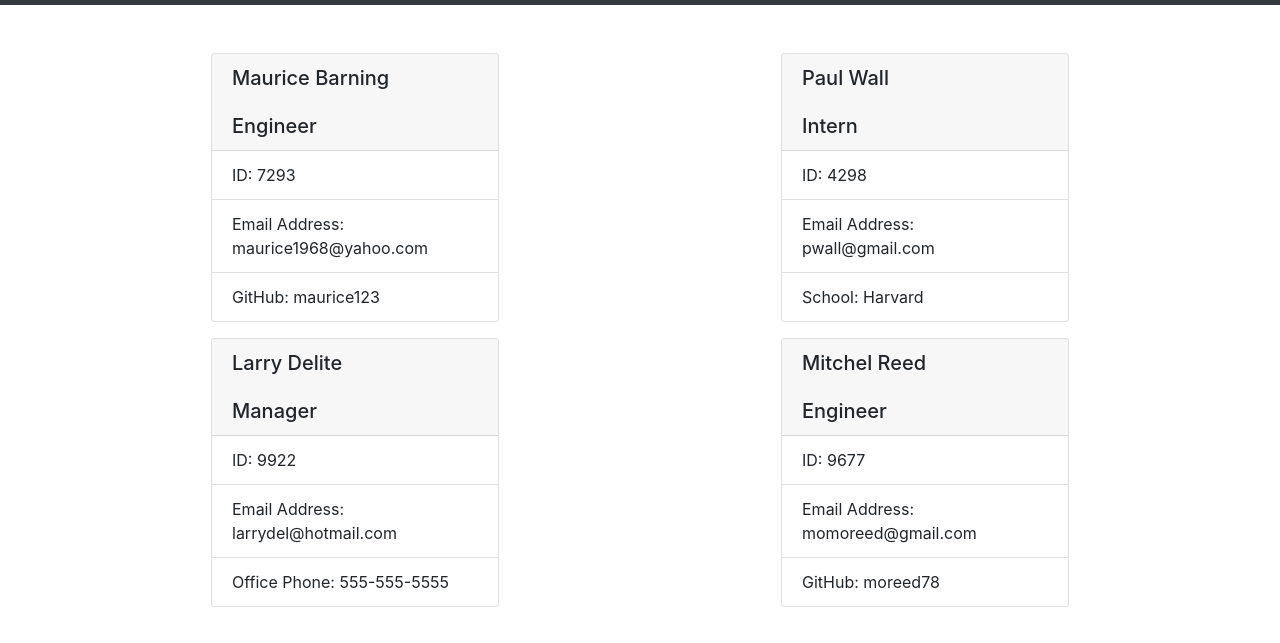
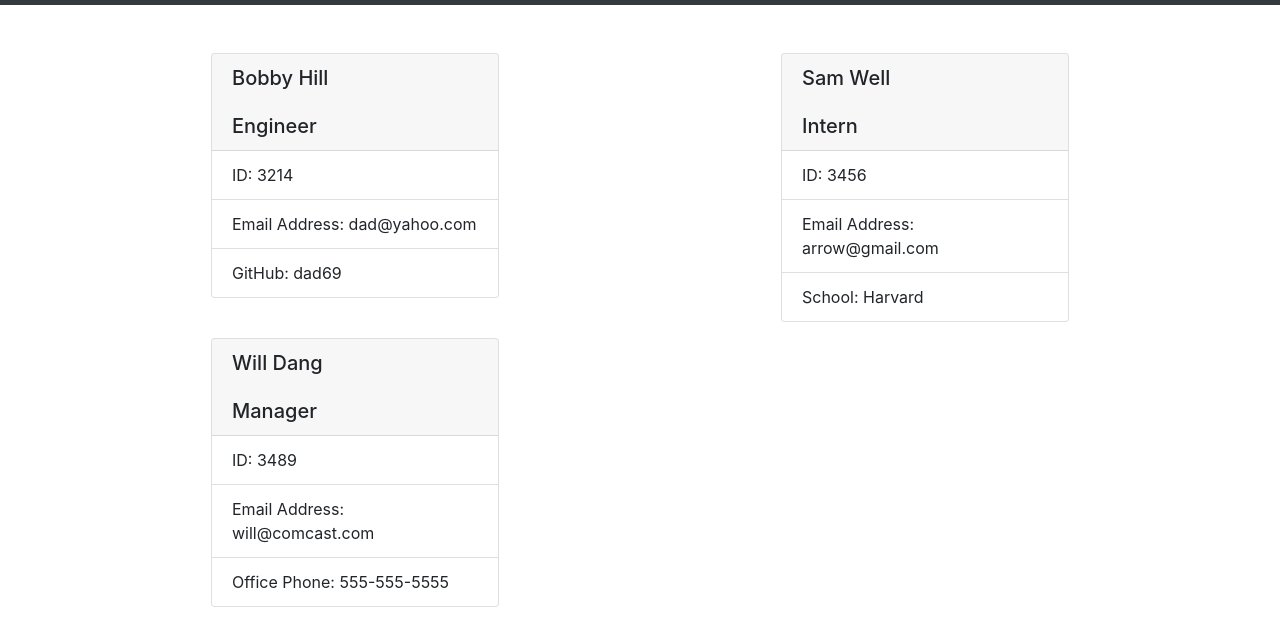
Before and after one commit to artbat6/myTeamProfileGenerator, a website: page output/team.html in a window 1280 px wide. Shown: the part 51-694 px from the top of the page. Drawn offline with nearby package versions, Linux system fonts and the light colour scheme.

```diff
--- a/output/team.html
+++ b/output/team.html
@@ -14,38 +14,29 @@
         <div class="container">
             <div class="row"><div class="col-6">
             <div class="card mx-auto mb-3" style="width: 18rem">
-            <h5 class="card-header">Maurice Barning<br /><br />Engineer</h5>
+            <h5 class="card-header">Bobby Hill<br /><br />Engineer</h5>
             <ul class="list-group list-group-flush">
-                <li class="list-group-item">ID: 7293</li>
-                <li class="list-group-item">Email Address: maurice1968@yahoo.com</li>
-                <li class="list-group-item">GitHub: maurice123</li>
+                <li class="list-group-item">ID: 3214</li>
+                <li class="list-group-item">Email Address: dad@yahoo.com</li>
+                <li class="list-group-item">GitHub: dad69</li>
             </ul>
             </div>
         </div><div class="col-6">
             <div class="card mx-auto mb-3" style="width: 18rem">
-            <h5 class="card-header">Paul Wall<br /><br />Intern</h5>
+            <h5 class="card-header">Sam Well<br /><br />Intern</h5>
             <ul class="list-group list-group-flush">
-                <li class="list-group-item">ID: 4298</li>
-                <li class="list-group-item">Email Address: pwall@gmail.com</li>
+                <li class="list-group-item">ID: 3456</li>
+                <li class="list-group-item">Email Address: arrow@gmail.com</li>
                 <li class="list-group-item">School: Harvard</li>
             </ul>
             </div>
         </div><div class="col-6">
             <div class="card mx-auto mb-3" style="width: 18rem">
-            <h5 class="card-header">Larry Delite<br /><br />Manager</h5>
+            <h5 class="card-header">Will Dang<br /><br />Manager</h5>
             <ul class="list-group list-group-flush">
-                <li class="list-group-item">ID: 9922</li>
-                <li class="list-group-item">Email Address: larrydel@hotmail.com</li>
+                <li class="list-group-item">ID: 3489</li>
+                <li class="list-group-item">Email Address: will@comcast.com</li>
                 <li class="list-group-item">Office Phone: 555-555-5555</li>
-            </ul>
-            </div>
-        </div><div class="col-6">
-            <div class="card mx-auto mb-3" style="width: 18rem">
-            <h5 class="card-header">Mitchel Reed<br /><br />Engineer</h5>
-            <ul class="list-group list-group-flush">
-                <li class="list-group-item">ID: 9677</li>
-                <li class="list-group-item">Email Address: momoreed@gmail.com</li>
-                <li class="list-group-item">GitHub: moreed78</li>
             </ul>
             </div>
         </div> </div>
```
Also changed, not shown: README.md, images/screenshot.png (renamed from images/terminal-screenshot.png).
